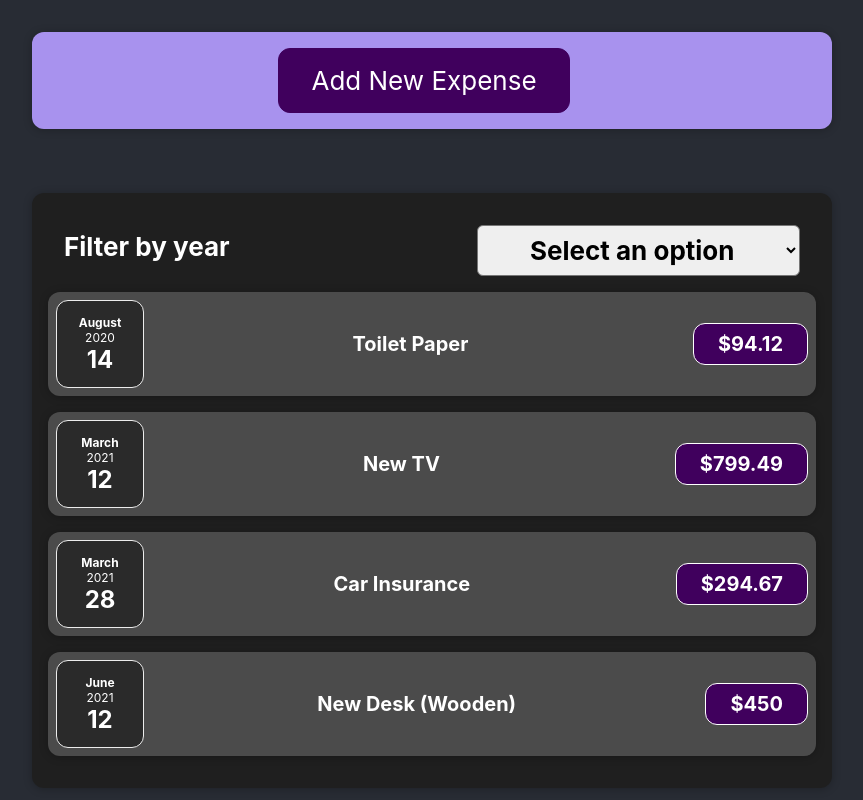
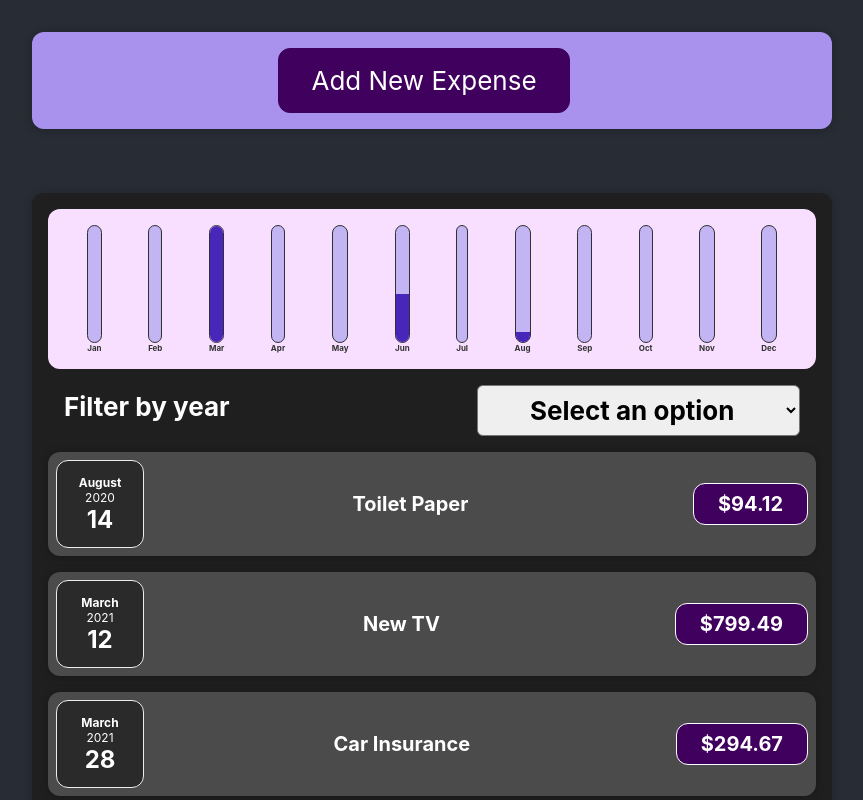
Before and after one commit to muhammad-mas/expense-tracker, a React (Create React App) app: page / in a window 1280 px wide. Shown: the top 800 px of the page, without its empty margins (208-1071 px from the left). Built offline with nearby package versions, Linux system fonts and the light colour scheme.

Commit message:
Completed the basic Functionality Expense Tracker

```diff
--- /dev/null
+++ b/src/components/Chart/Chart.css
@@ -0,0 +1,9 @@
+.chart {
+  padding: 1rem;
+  border-radius: 12px;
+  background-color: #f8dfff;
+  text-align: center;
+  display: flex;
+  justify-content: space-around;
+  height: 10rem;
+}
--- /dev/null
+++ b/src/components/Chart/Chart.js
@@ -0,0 +1,26 @@
+import React from "react";
+import ChartBar from "./ChartBar";
+import "./Chart.css";
+const Chart = (props) => {
+  let maximumValue = Math.max(
+    ...props.items.map((item) => {
+      return item.value;
+    })
+  );
+  //   console.log(maximumValue);
+  return (
+    <div className="chart">
+      {props.items.map((item, index) => {
+        return (
+          <ChartBar
+            maxValue={maximumValue}
+            value={item.value}
+            key={item.label}
+            label={item.label}
+          ></ChartBar>
+        );
+      })}
+    </div>
+  );
+};
+export default Chart;
--- /dev/null
+++ b/src/components/Chart/ChartBar.css
@@ -0,0 +1,31 @@
+.chart-bar {
+  height: 100%;
+  display: flex;
+  flex-direction: column;
+  align-items: center;
+}
+
+.chart-bar__inner {
+  height: 100%;
+  width: 100%;
+  border: 1px solid #313131;
+  border-radius: 12px;
+  background-color: #c3b4f3;
+  overflow: hidden;
+  display: flex;
+  flex-direction: column;
+  justify-content: flex-end;
+}
+
+.chart-bar__fill {
+  background-color: #4826b9;
+  width: 100%;
+  transition: all 0.3s ease-out;
+}
+
+.chart-bar__label {
+  font-weight: bold;
+  font-size: 0.5rem;
+  text-align: center;
+  color: #313131;
+}
--- /dev/null
+++ b/src/components/Chart/ChartBar.js
@@ -0,0 +1,23 @@
+import React from "react";
+import "./ChartBar.css";
+const ChartBar = (props) => {
+  let barFilledHeight = "0%";
+  if (props.maxValue > 0) {
+    barFilledHeight = Math.round((props.value / props.maxValue) * 100) + "%";
+  }
+  //   console.log(barFilledHeight);
+  return (
+    <div className="chart-bar">
+      <div className="chart-bar__inner">
+        <div
+          className="chart-bar__fill"
+          style={{
+            height: barFilledHeight,
+          }}
+        ></div>
+      </div>
+      <div className="chart-bar__label">{props.label}</div>
+    </div>
+  );
+};
+export default ChartBar;
--- a/src/components/Expenses/Expenses.js
+++ b/src/components/Expenses/Expenses.js
@@ -4,6 +4,7 @@
 import "./Expenses.css";
 import ExpensesFilter from "./ExpensesFilter";
 import ExpensesList from "./ExpensesList";
+import ExpensesChart from "./ExpensesChart";
 function Expenses({ expenses }) {
   const [year, setFilterYear] = useState("");
 
@@ -30,6 +31,7 @@
 
   return (
     <Card className="expenses">
+      <ExpensesChart expenses={filteredExpenses}></ExpensesChart>
       <ExpensesFilter
         selected={year}
         onFilterSelected={onSelectFilter}
--- /dev/null
+++ b/src/components/Expenses/ExpensesChart.js
@@ -0,0 +1,29 @@
+import React from "react";
+import Chart from "../Chart/Chart";
+
+const ExpensesChart = (props) => {
+  const items = [
+    { label: "Jan", value: 0 },
+    { label: "Feb", value: 0 },
+    { label: "Mar", value: 0 },
+    { label: "Apr", value: 0 },
+    { label: "May", value: 0 },
+    { label: "Jun", value: 0 },
+    { label: "Jul", value: 0 },
+    { label: "Aug", value: 0 },
+    { label: "Sep", value: 0 },
+    { label: "Oct", value: 0 },
+    { label: "Nov", value: 0 },
+    { label: "Dec", value: 0 },
+  ];
+
+  for (const expense of props.expenses) {
+    const expenseMonth = expense.date.getMonth();
+    // console.log(expenseMonth);
+    items[expenseMonth].value += expense.amount;
+  }
+
+  return <Chart items={items}></Chart>;
+};
+
+export default ExpensesChart;
--- a/src/components/NewExpense/ExpenseForm.js
+++ b/src/components/NewExpense/ExpenseForm.js
@@ -21,6 +21,7 @@
     // console.log(event, form);
     event.preventDefault();
     form["date"] = new Date(form["date"]);
+    form["amount"] = +form["amount"];
     props.onSaveExpenseData(form);
     setForm({
       title: "",
```
